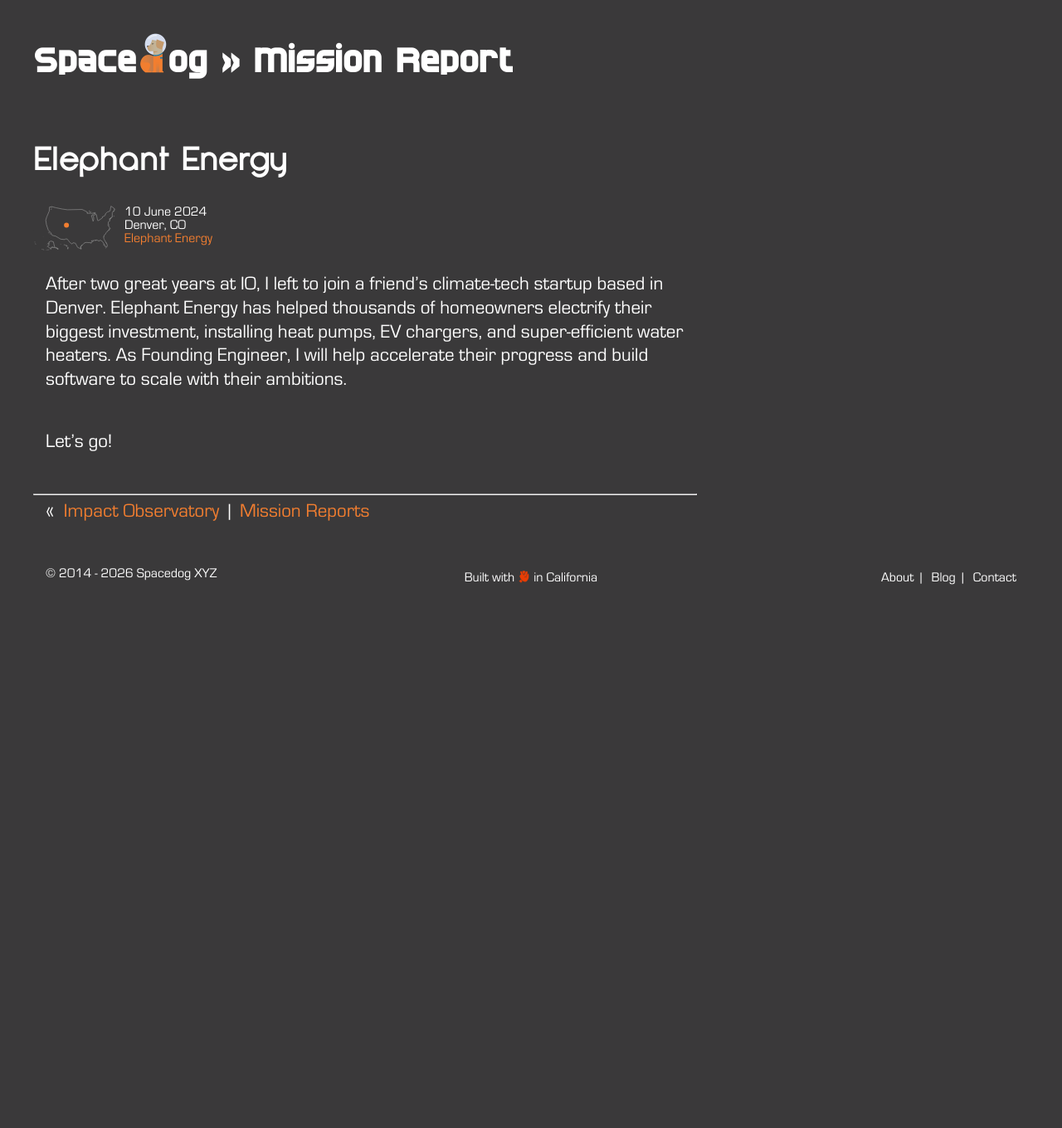
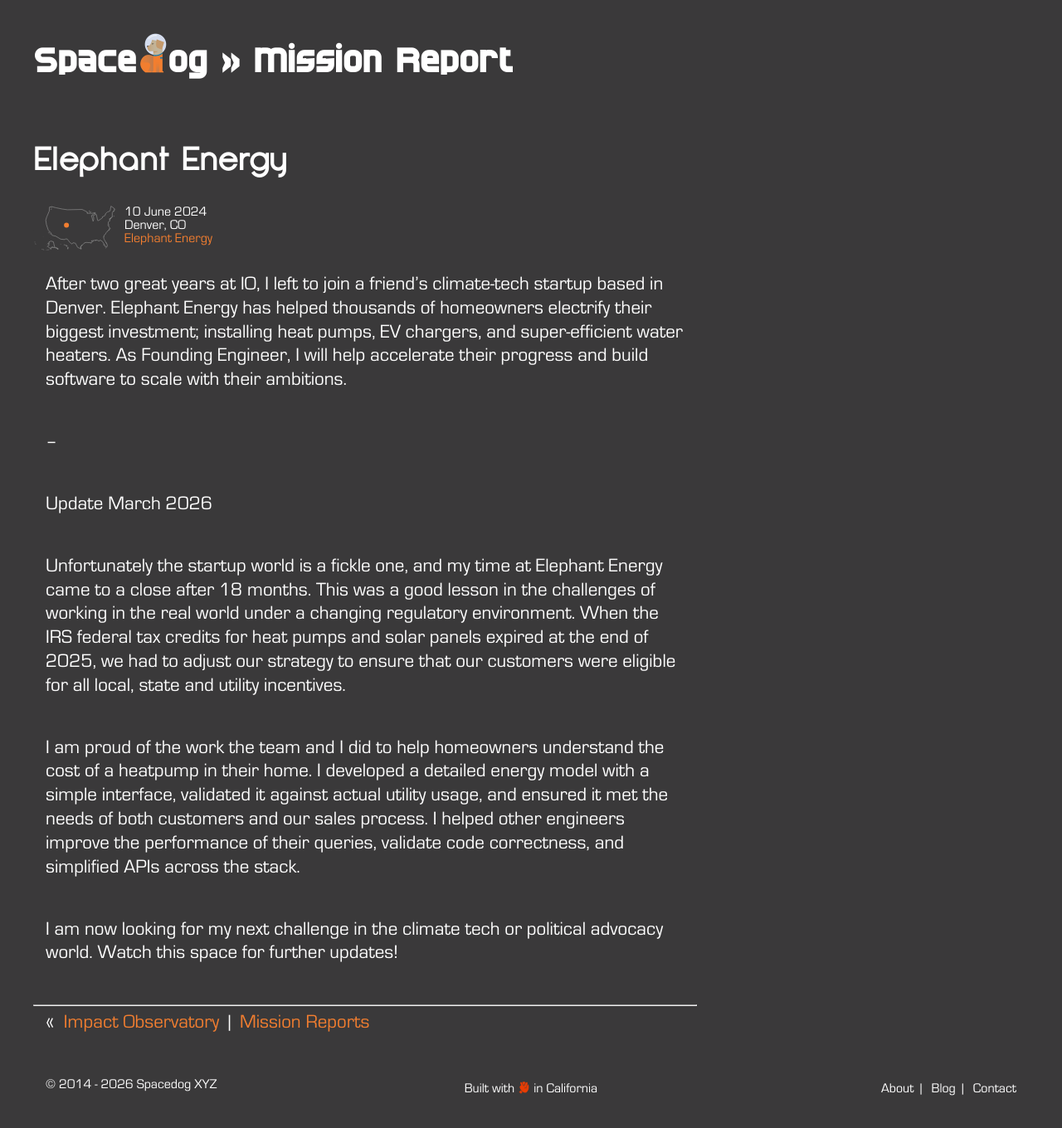
Before and after one commit to spacedogXYZ/spacedogXYZ, a Jekyll site: the page built from _posts/2024-06-10-elephant-energy.md, in a window 1280 px wide. Shown: the whole page at 83% size. Built offline with Jekyll 4.4.1, drawn with Linux system fonts in a browser that asks for light colours; nearby versions of some CDN libraries; before the commit the page ends 900 px from its top, so only the background shows below that.

Commit message:
update elephant energy

```diff
--- a/_posts/2024-06-10-elephant-energy.md
+++ b/_posts/2024-06-10-elephant-energy.md
@@ -9,6 +9,14 @@ image: /static/clients/elephant-energy.png
 client_link: <a href="https://www.elephantenergy.com">Elephant Energy</a>
 ---
 
-After two great years at IO, I left to join a friend's climate-tech startup based in Denver. Elephant Energy has helped thousands of homeowners electrify their biggest investment, installing heat pumps, EV chargers, and super-efficient water heaters. As Founding Engineer, I will help accelerate their progress and build software to scale with their ambitions.
+After two great years at IO, I left to join a friend's climate-tech startup based in Denver. Elephant Energy has helped thousands of homeowners electrify their biggest investment; installing heat pumps, EV chargers, and super-efficient water heaters. As Founding Engineer, I will help accelerate their progress and build software to scale with their ambitions.
 
-Let's go!
+--
+
+Update March 2026
+
+Unfortunately the startup world is a fickle one, and my time at Elephant Energy came to a close after 18 months. This was a good lesson in the challenges of working in the real world under a changing regulatory environment. When the IRS federal tax credits for heat pumps and solar panels expired at the end of 2025, we had to adjust our strategy to ensure that our customers were eligible for all local, state and utility incentives.
+
+I am proud of the work the team and I did to help homeowners understand the cost of a heatpump in their home.  I developed a detailed energy model with a simple interface, validated it against actual utility usage, and ensured it met the needs of both customers and our sales process. I helped other engineers improve the performance of their queries, validate code correctness, and simplified APIs across the stack.
+
+I am now looking for my next challenge in the climate tech or political advocacy world. Watch this space for further updates!
```
